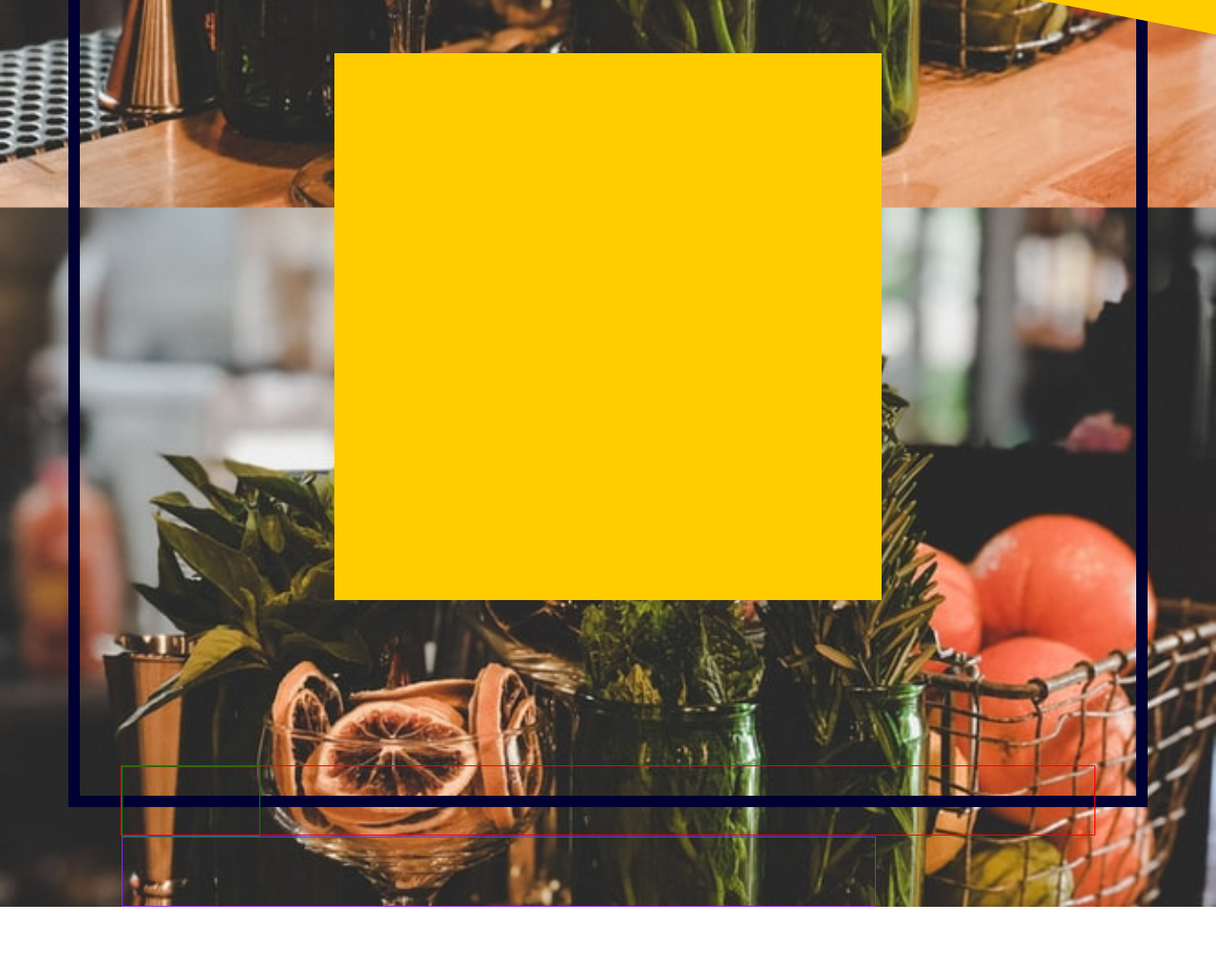
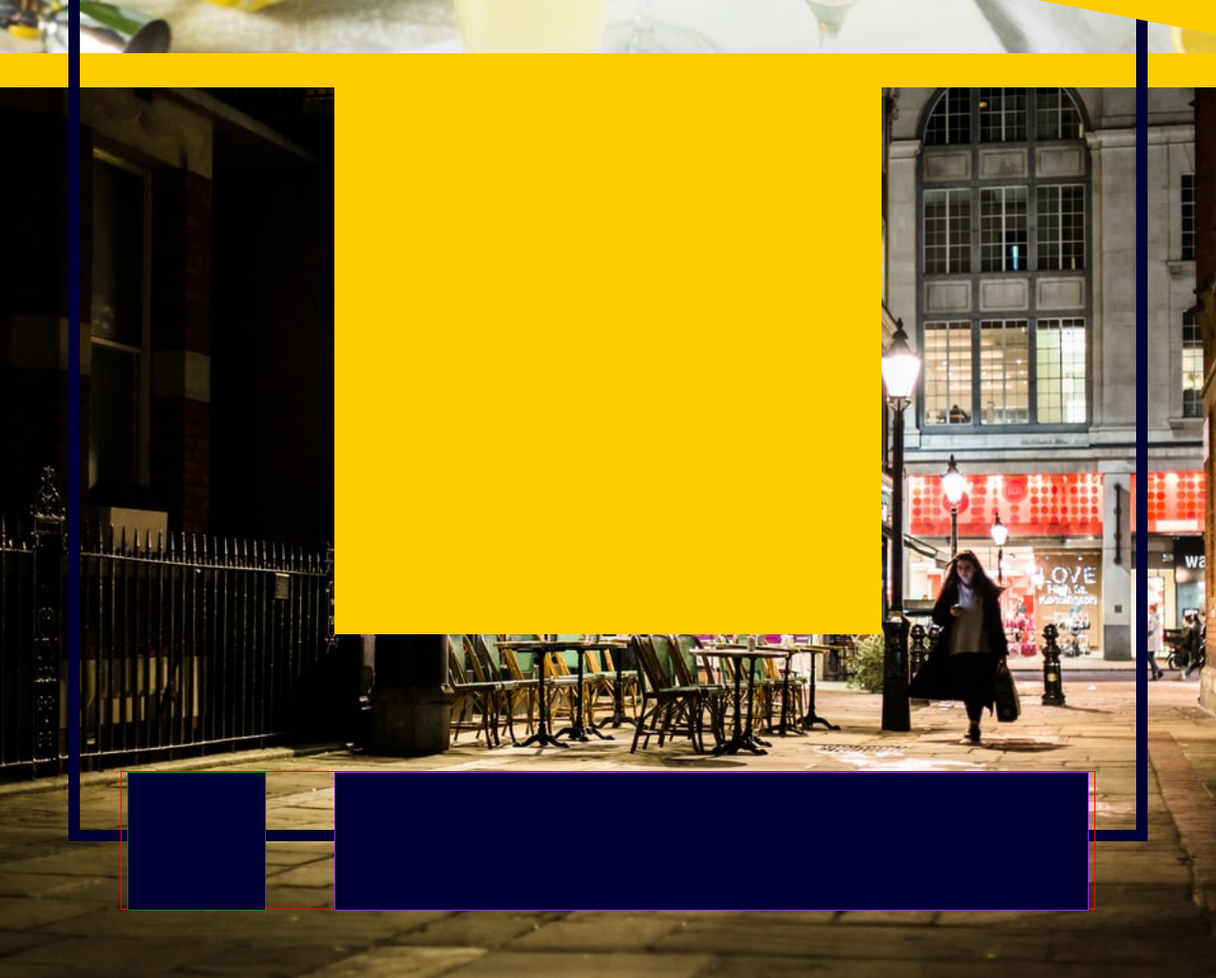
Before and after one commit to Ellinor-Carlberg/Eleanor-cocktailbar, a plain HTML site: page index.html in a window 1280 px wide. Shown: the part 2660-3690 px from the top of the page at 95% size. Before the commit the page ends 3615 px from the top, so only its background shows below. Drawn offline with Linux system fonts and the light colour scheme.

Commit message:
3 diffrent backgrounds

```diff
--- a/index.html
+++ b/index.html
@@ -13,7 +13,8 @@
 <body>
 
     <div class="wrapper">
-        <header><div class="logo warmyellow-background">ELEANOR</div>
+        <header>
+            <div class="logo warmyellow-background">ELEANOR</div>
         </header>
 
         <div class="page-border darkblue">
@@ -37,7 +38,8 @@
             </div>
 
 
-            <div class="line warmyellow-background"></div>
+            <div class="line-one warmyellow-background"></div>
+            <div class="white-background-container">
                 <div class="product-container">
                     <div class="image-cocktail"></div>
                     <div class="text-cocktail">
@@ -51,11 +53,15 @@
                 <div class="line-book-table warmyellow-background">
                     <h1>BOKA BORD</h1>
                 </div>
+            </div>
+            <div class="line-two warmyellow-background"></div>
+            <div class="image-background-container">
                 <div class="contact warmyellow-background"></div>
                 <footer>
-                <div class="footer-logo"></div>
-                <div class="footer-contact"></div>
+                    <div class="footer-logo darkblue-background"></div>
+                    <div class="footer-contact darkblue-background"></div>
                 </footer>
+            </div>
         </main>
 
     </div>
--- a/style.css
+++ b/style.css
@@ -51,7 +51,7 @@ body {
     top: 4.5rem;
     left: 4.5rem;
     right: 4.5rem;
-    bottom: 4.5rem;
+    bottom: 9rem;
     position: absolute;
     z-index: 1;
 }
@@ -93,16 +93,31 @@ margin-bottom: auto;
     opacity: 20%;
 }
 
-.line {
+.line-one {
     margin: 18rem 0 0 0;
     width: 100%;
     height: 2.25rem;
 }
 
 
+.white-background-container {
+ /*    background-color: white;
+    width: 100%;
+    height: 100%;
+    position: relative;
+    padding: 9rem 0 9rem 0; */
+    background-image: url(/media/french75-stjarntecken-drink-lejon-800x533.jpg);
+    background-size: cover;
+    background-color: white;
+    background-repeat: no-repeat;
+    background-attachment: fixed;
+    padding: 9rem 0 9rem 0;
+}
+
+
 .product-container {
     width: 80%;
-    margin: 9rem auto 0rem auto;
+    margin: 0 auto 0rem auto;
     border: 0.5rem solid pink;
     display: grid;
     grid-template-columns: 1fr 1fr 1fr 1fr;
@@ -148,24 +163,42 @@ margin-bottom: auto;
     z-index: 2;
 }
 
+.line-two {
+    margin: 0 0 0 0;
+    width: 100%;
+    height: 2.25rem;
+}
+
+.image-background-container {
+    background-image: url(/media/photo-1510238890104-d15a38f787b6.jpeg);
+    width: 100%;
+    height: 100%;
+    background-size: cover;
+    background-color: white;
+    background-repeat: no-repeat;
+    background-attachment: fixed;
+}
 .contact {
     width: 36rem;
     height: 36rem;
-    margin: 9rem auto 0 auto;
+    margin: 0 auto 0 auto;
 }
 
 footer {
     margin: 13.5rem auto 0 auto;
     width: 80%;
-    height: 4.5rem;
+    height: 9rem;
     z-index: 2;
     position: relative;
-    bottom: 2.62rem;
+    bottom: 4.5rem;
     border: 0.1rem solid red;
+    display: flex;
+    justify-content: center;
 }
 
 footer .footer-logo{
     border: 0.1rem solid green;
+    width: 9rem;
     width: 9rem;
     height: 100%;
 }
@@ -174,4 +207,5 @@ footer .footer-contact{
     border: 0.1rem solid blueviolet;
     width: 49.5rem;
     height: 100%;
+    margin: 0 0 0 4.5rem;
 }
```
Lines whose indentation alone changed are shown as unchanged.
